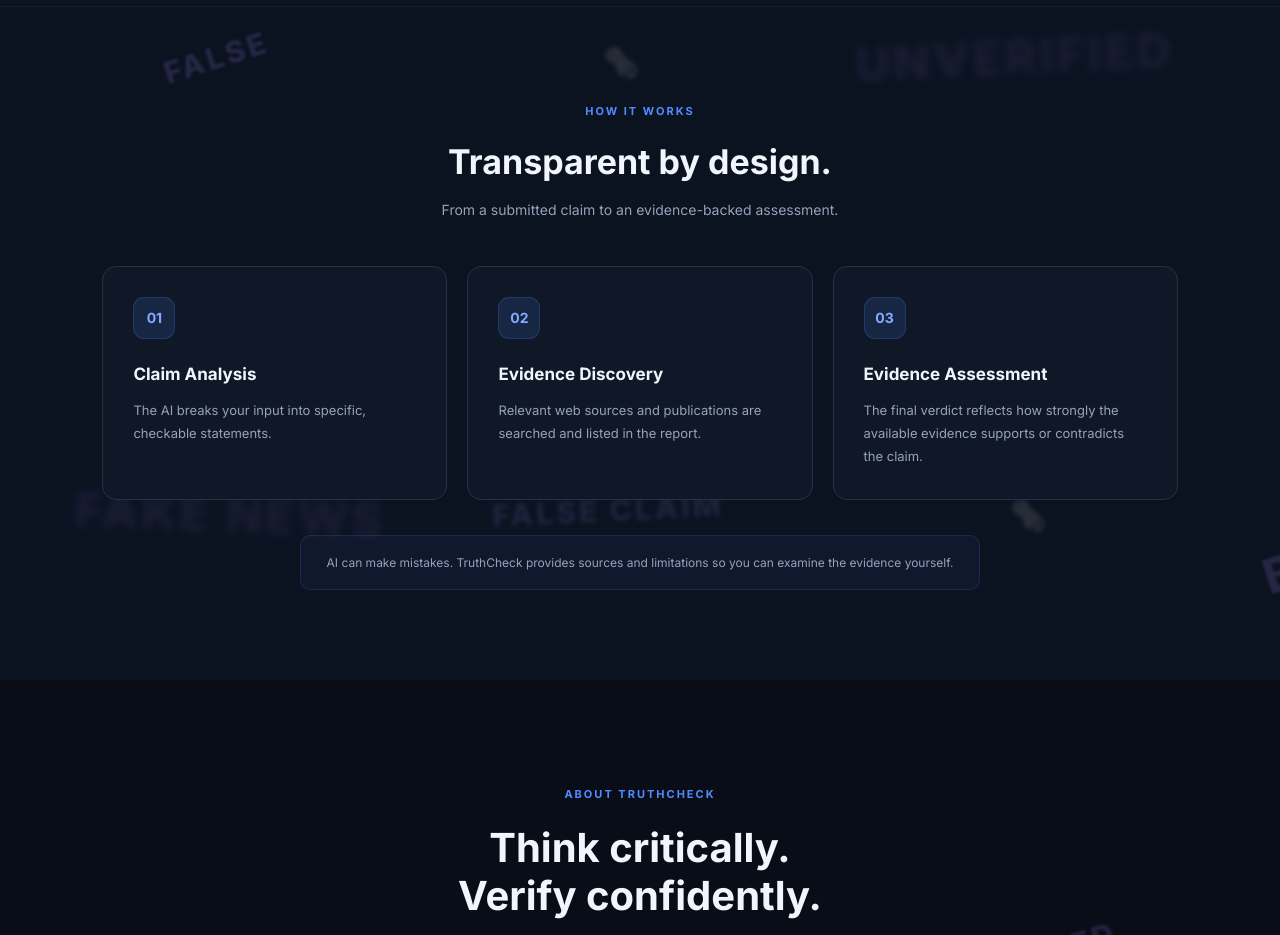
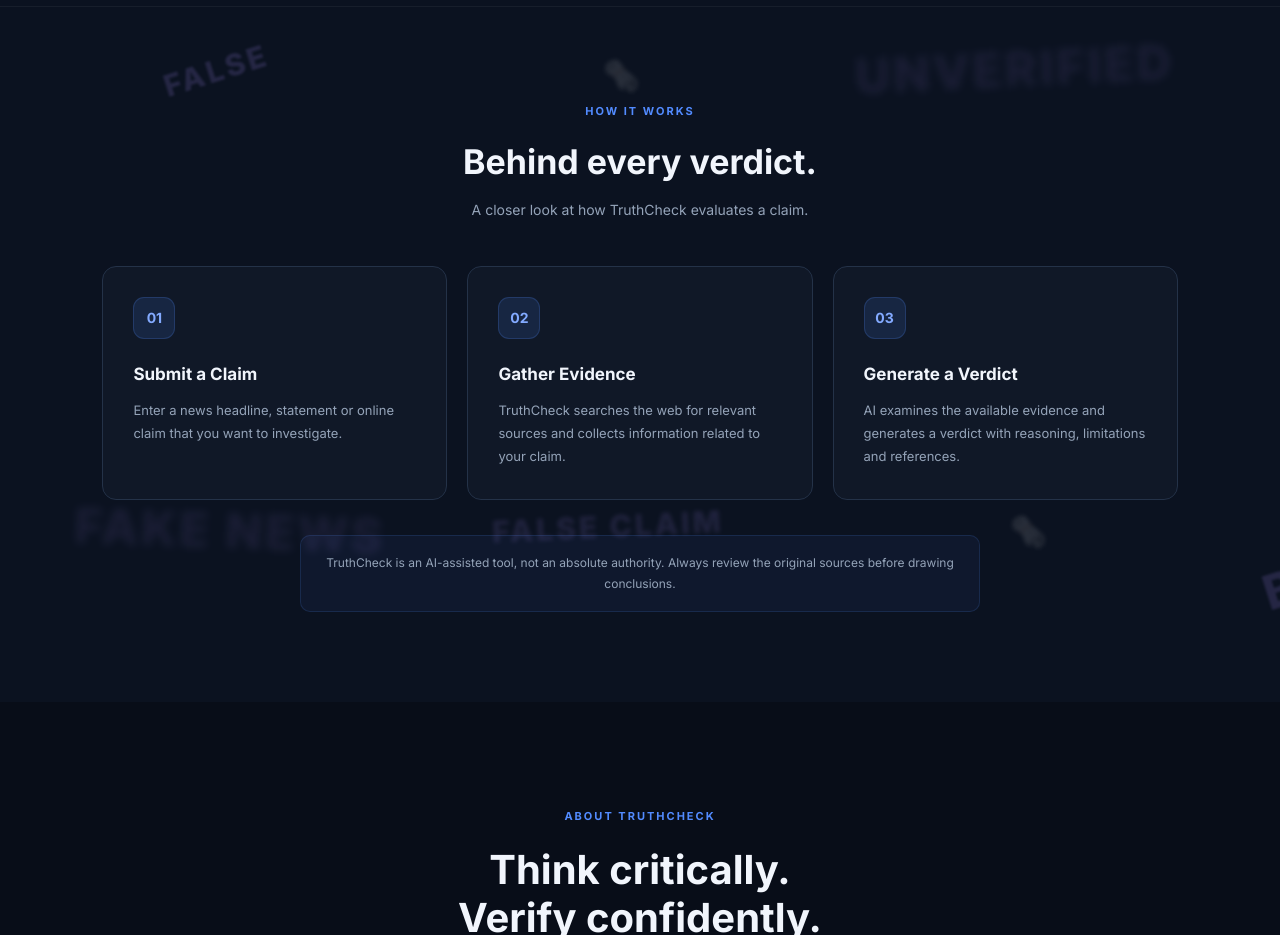
Before and after one commit to AdityaBhargava-a11y/TruthCheck, a plain HTML site: page index.html in a window 1280 px wide. Shown: the part 1540-2475 px from the top of the page. Drawn offline with Linux system fonts and the light colour scheme.

Commit message:
Refactor index.html structure and content

```diff
--- a/index.html
+++ b/index.html
@@ -238,51 +238,53 @@
 
         </section>
 
+
 <section class="how" id="how-it-works">
 
     <div class="section-heading">
         <span>HOW IT WORKS</span>
-        <h2>Transparent by design.</h2>
-        <p>From a submitted claim to an evidence-backed assessment.</p>
+        <h2>Behind every verdict.</h2>
+        <p>A closer look at how TruthCheck evaluates a claim.</p>
     </div>
 
     <div class="steps">
 
         <div class="step">
             <span class="step-num">01</span>
-            <h3>Claim Analysis</h3>
+            <h3>Submit a Claim</h3>
             <p>
-                The AI breaks your input into specific,
-                checkable statements.
+                Enter a news headline, statement or online claim
+                that you want to investigate.
             </p>
         </div>
 
         <div class="step">
             <span class="step-num">02</span>
-            <h3>Evidence Discovery</h3>
+            <h3>Gather Evidence</h3>
             <p>
-                Relevant web sources and publications
-                are searched and listed in the report.
+                TruthCheck searches the web for relevant sources
+                and collects information related to your claim.
             </p>
         </div>
 
         <div class="step">
             <span class="step-num">03</span>
-            <h3>Evidence Assessment</h3>
+            <h3>Generate a Verdict</h3>
             <p>
-                The final verdict reflects how strongly
-                the available evidence supports or contradicts the claim.
+                AI examines the available evidence and generates
+                a verdict with reasoning, limitations and references.
             </p>
         </div>
 
     </div>
 
     <p class="how-note">
-        AI can make mistakes. TruthCheck provides sources and limitations
-        so you can examine the evidence yourself.
+        TruthCheck is an AI-assisted tool, not an absolute authority.
+        Always review the original sources before drawing conclusions.
     </p>
 
 </section>
+
 
         <section class="about" id="about">
             <span>ABOUT TRUTHCHECK</span>
```
